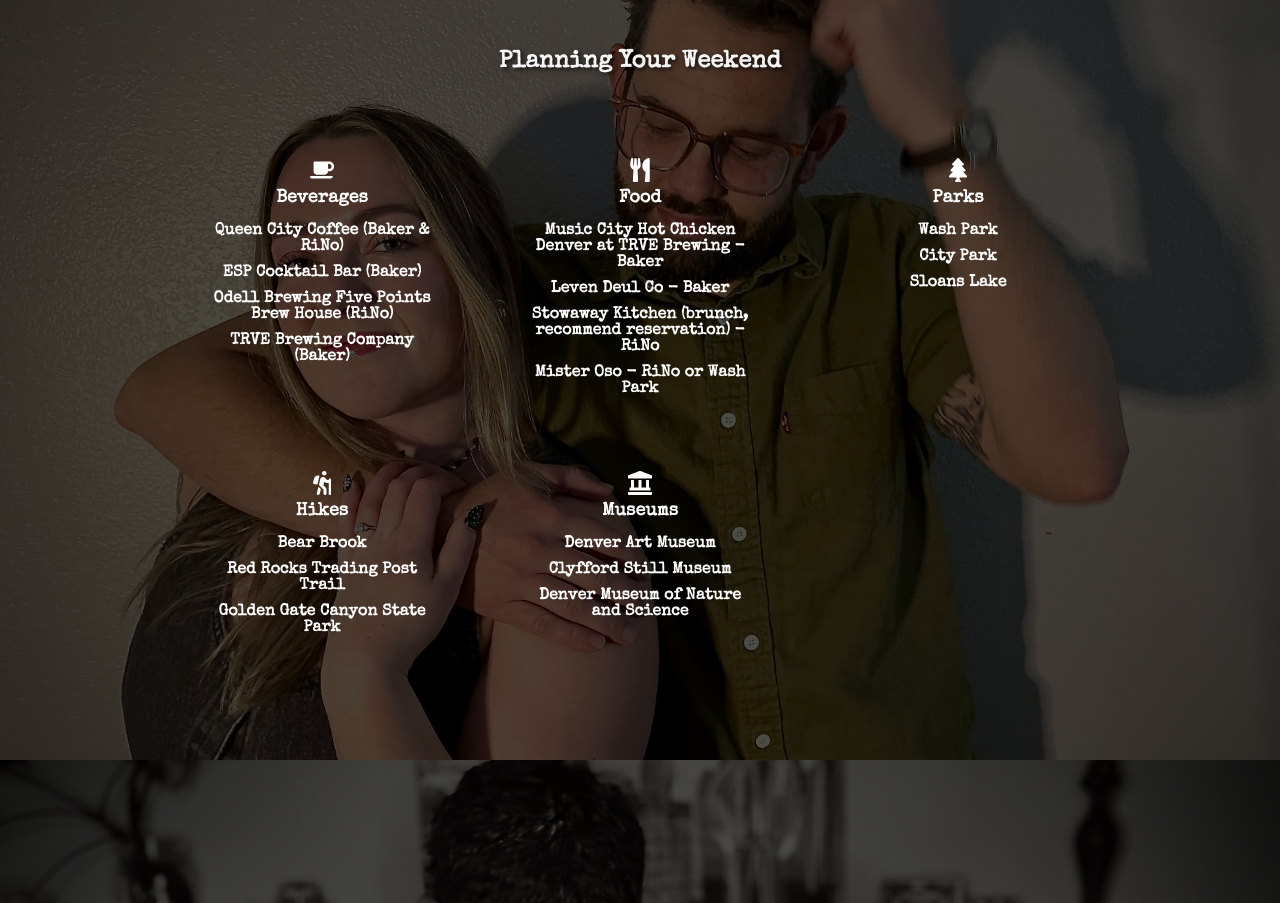
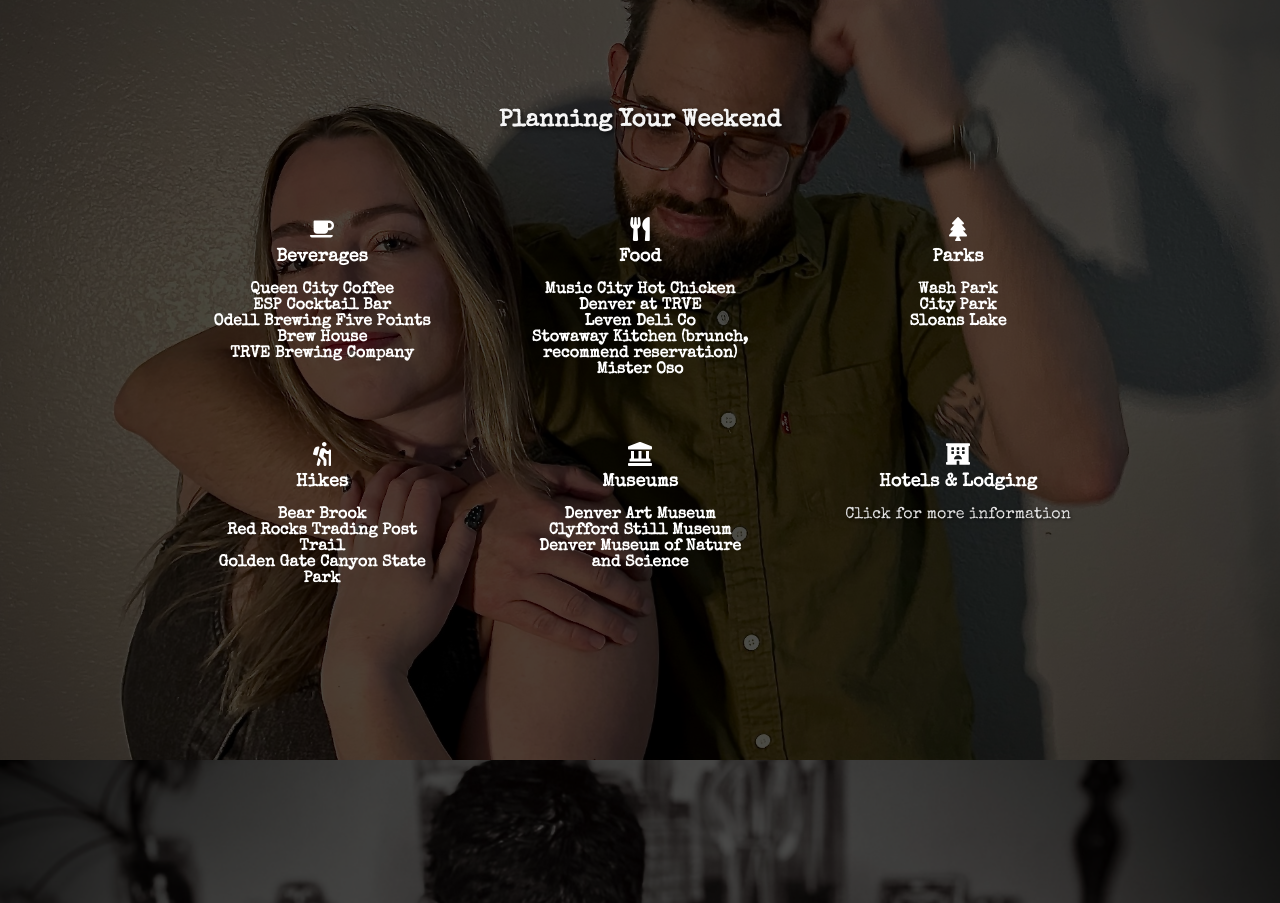
Before and after one commit to davidleach724/alex-and-dave, a React (Create React App) app: page / in a window 1280 px wide. Shown: the part 1640-2543 px from the top of the page. Built offline with nearby package versions, Linux system fonts and the light colour scheme.

Commit message:
hotels and lodging desktop create

```diff
--- a/src/App.css
+++ b/src/App.css
@@ -358,6 +358,7 @@
 .weekend-section {
   margin: 0 auto;
   text-align: center;
+  transition: all 0.5s ease-in-out;
 }
 
 .weekend-details-mobile {
@@ -429,13 +430,13 @@
   color: #ddd; /* Slightly lighter white on hover */
 }
 
-
 .weekend-details-grid {
   display: grid;
   grid-template-columns: repeat(2, 1fr);
   column-gap: 2.5rem;
   row-gap: 1rem;
   margin-top: 3.75rem;
+  transition: all 0.5s ease-in-out;
 }
 
 @media (min-width: 768px) {
@@ -450,6 +451,9 @@
   flex-direction: column;
   align-items: center;
   background: none;
+  cursor: pointer;
+  border-radius: 10px;
+  transition: all 0.4s ease-in-out;
 }
 
 .weekend-details-card-title {
@@ -474,3 +478,43 @@
 .weekend-details-card-content a:hover {
   text-decoration: underline;
 }
+
+/* Hotels & Lodging Expanded */
+.expanded-hotels {
+  padding: 2rem;
+  border-radius: 10px;
+  width: 100%;
+  max-width: 800px;
+  margin: auto;
+  text-align: left;
+  opacity: 0;
+  transform: scale(0.95);
+  transition: opacity 0.5s ease-in-out, transform 0.5s ease-in-out;
+}
+
+.expanded-hotels.show {
+  opacity: 1;
+  transform: scale(1);
+}
+
+.expanded-hotels p,
+.expanded-hotels ul {
+  text-align: left;
+}
+
+.expanded-hotels ul {
+  list-style-type: none;
+  padding: 0;
+}
+
+.expanded-hotels li {
+  margin-bottom: 10px;
+}
+
+/* Hide other cards when expanded */
+.weekend-details-grid.hidden {
+  opacity: 0;
+  transform: scale(0.95);
+  pointer-events: none;
+  transition: opacity 0.5s ease-in-out, transform 0.5s ease-in-out;
+}
--- a/src/components/PlanningYourWeekend.js
+++ b/src/components/PlanningYourWeekend.js
@@ -6,207 +6,13 @@
   FaTree,
   FaHiking,
   FaLandmark,
+  FaHotel,
 } from "react-icons/fa";
-
-const weekendActivities = [
-  {
-    icon: <FaCoffee size={24} />,
-    title: "Beverages",
-    content: (
-      <ul>
-        <ul style={{ marginBottom: "10px" }}>
-          <a
-            href="https://queencitycollectivecoffee.com/"
-            target="_blank"
-            rel="noopener noreferrer"
-          >
-            Queen City Coffee (Baker & RiNo)
-          </a>
-        </ul>
-        <ul style={{ marginBottom: "10px" }}>
-          <a
-            href="https://esphifi.co/"
-            target="_blank"
-            rel="noopener noreferrer"
-          >
-            ESP Cocktail Bar (Baker)
-          </a>
-        </ul>
-        <ul style={{ marginBottom: "10px" }}>
-          <a
-            href="https://www.odellbrewing.com/locations/fivepoints/"
-            target="_blank"
-            rel="noopener noreferrer"
-          >
-            Odell Brewing Five Points Brew House (RiNo)
-          </a>
-        </ul>
-        <ul style={{ marginBottom: "10px" }}>
-          <a
-            href="https://www.trvebrewing.com/"
-            target="_blank"
-            rel="noopener noreferrer"
-          >
-            TRVE Brewing Company (Baker)
-          </a>
-        </ul>
-      </ul>
-    ),
-  },
-  {
-    icon: <FaUtensils size={24} />,
-    title: "Food",
-    content: (
-      <ul>
-        <ul style={{ marginBottom: "10px" }}>
-          <a
-            href="https://www.mchcco.com/"
-            target="_blank"
-            rel="noopener noreferrer"
-          >
-            Music City Hot Chicken Denver at TRVE Brewing - Baker
-          </a>
-        </ul>
-        <ul style={{ marginBottom: "10px" }}>
-          <a
-            href="https://eatleven.com/"
-            target="_blank"
-            rel="noopener noreferrer"
-          >
-            Leven Deul Co - Baker
-          </a>
-        </ul>
-        <ul style={{ marginBottom: "10px" }}>
-          <a
-            href="https://www.stowawaydenver.com/"
-            target="_blank"
-            rel="noopener noreferrer"
-          >
-            Stowaway Kitchen (brunch, recommend reservation) - RiNo
-          </a>
-        </ul>
-        <ul style={{ marginBottom: "10px" }}>
-          <a
-            href="https://www.misterosodenver.com/"
-            target="_blank"
-            rel="noopener noreferrer"
-          >
-            Mister Oso - RiNo or Wash Park
-          </a>
-        </ul>
-      </ul>
-    ),
-  },
-  {
-    icon: <FaTree size={24} />,
-    title: "Parks",
-    content: (
-      <ul>
-        <ul style={{ marginBottom: "10px" }}>
-          <a
-            href="https://maps.app.goo.gl/LMFkP9cAn666fmjs5?g_st=com.google.maps.preview.copy"
-            target="_blank"
-            rel="noopener noreferrer"
-          >
-            Wash Park
-          </a>
-        </ul>
-        <ul style={{ marginBottom: "10px" }}>
-          <a
-            href="https://maps.app.goo.gl/BvKktM1XfVfv8zoi8?g_st=com.google.maps.preview.copy"
-            target="_blank"
-            rel="noopener noreferrer"
-          >
-            City Park
-          </a>
-        </ul>
-        <ul style={{ marginBottom: "10px" }}>
-          <a
-            href="https://maps.app.goo.gl/b7SDTzfs6d6SkJaQA?g_st=com.google.maps.preview.copy"
-            target="_blank"
-            rel="noopener noreferrer"
-          >
-            Sloans Lake
-          </a>
-        </ul>
-      </ul>
-    ),
-  },
-  {
-    icon: <FaHiking size={24} />,
-    title: "Hikes",
-    content: (
-      <ul>
-        <ul style={{ marginBottom: "10px" }}>
-          <a
-            href="https://www.alltrails.com/trail/us/colorado/beaver-brook-chavez-trail-loop"
-            target="_blank"
-            rel="noopener noreferrer"
-          >
-            Bear Brook
-          </a>
-        </ul>
-        <ul style={{ marginBottom: "10px" }}>
-          <a
-            href="https://www.alltrails.com/trail/us/colorado/red-rocks-trading-post-trail?sh=7tcbkh"
-            target="_blank"
-            rel="noopener noreferrer"
-          >
-            Red Rocks Trading Post Trail
-          </a>
-        </ul>
-        <ul style={{ marginBottom: "10px" }}>
-          <a
-            href="https://alltrails.com/parks/us/colorado/golden-gate-canyon-state-park"
-            target="_blank"
-            rel="noopener noreferrer"
-          >
-            Golden Gate Canyon State Park
-          </a>
-        </ul>
-      </ul>
-    ),
-  },
-  {
-    icon: <FaLandmark size={24} />,
-    title: "Museums",
-    content: (
-      <ul>
-        <ul style={{ marginBottom: "10px" }}>
-          <a
-            href="https://www.denverartmuseum.org/en"
-            target="_blank"
-            rel="noopener noreferrer"
-          >
-            Denver Art Museum
-          </a>
-        </ul>
-        <ul style={{ marginBottom: "10px" }}>
-          <a
-            href="https://clyffordstillmuseum.org/"
-            target="_blank"
-            rel="noopener noreferrer"
-          >
-            Clyfford Still Museum
-          </a>
-        </ul>
-        <ul style={{ marginBottom: "10px" }}>
-          <a
-            href="https://www.dmns.org/"
-            target="_blank"
-            rel="noopener noreferrer"
-          >
-            Denver Museum of Nature and Science
-          </a>
-        </ul>
-      </ul>
-    ),
-  },
-];
 
 export default function PlanningYourWeekend() {
   const [isMobile, setIsMobile] = useState(false);
   const [openIndex, setOpenIndex] = useState(null);
+  const [expandedHotels, setExpandedHotels] = useState(false);
 
   useEffect(() => {
     const checkScreenSize = () => setIsMobile(window.innerWidth < 768);
@@ -216,40 +22,107 @@
   }, []);
 
   const toggleDetail = (index) => {
-    setOpenIndex(openIndex === index ? null : index);
+    if (index === 5) {
+      setExpandedHotels(!expandedHotels);
+    } else {
+      setOpenIndex(openIndex === index ? null : index);
+      setExpandedHotels(false);
+    }
   };
+
+const weekendActivities = [
+  {
+    icon: <FaCoffee size={24} />,
+    title: "Beverages",
+    content: (
+      <ul>
+        <ul><a href="https://queencitycollectivecoffee.com/" target="_blank" rel="noopener noreferrer">Queen City Coffee</a></ul>
+        <ul><a href="https://esphifi.co/" target="_blank" rel="noopener noreferrer">ESP Cocktail Bar</a></ul>
+        <ul><a href="https://www.odellbrewing.com/locations/fivepoints/" target="_blank" rel="noopener noreferrer">Odell Brewing Five Points Brew House</a></ul>
+        <ul><a href="https://www.trvebrewing.com/" target="_blank" rel="noopener noreferrer">TRVE Brewing Company</a></ul>
+      </ul>
+    ),
+  },
+  {
+    icon: <FaUtensils size={24} />,
+    title: "Food",
+    content: (
+      <ul>
+        <ul><a href="https://www.mchcco.com/" target="_blank" rel="noopener noreferrer">Music City Hot Chicken Denver at TRVE</a></ul>
+        <ul><a href="https://eatleven.com/" target="_blank" rel="noopener noreferrer">Leven Deli Co</a></ul>
+        <ul><a href="https://www.stowawaydenver.com/" target="_blank" rel="noopener noreferrer">Stowaway Kitchen (brunch, recommend reservation)</a></ul>
+        <ul><a href="https://www.misterosodenver.com/" target="_blank" rel="noopener noreferrer">Mister Oso</a></ul>
+      </ul>
+    ),
+  },
+  {
+    icon: <FaTree size={24} />,
+    title: "Parks",
+    content: (
+      <ul>
+        <ul><a href="https://maps.app.goo.gl/LMFkP9cAn666fmjs5?g_st=com.google.maps.preview.copy" target="_blank" rel="noopener noreferrer">Wash Park</a></ul>
+        <ul><a href="https://maps.app.goo.gl/BvKktM1XfVfv8zoi8?g_st=com.google.maps.preview.copy" target="_blank" rel="noopener noreferrer">City Park</a></ul>
+        <ul><a href="https://maps.app.goo.gl/b7SDTzfs6d6SkJaQA?g_st=com.google.maps.preview.copy" target="_blank" rel="noopener noreferrer">Sloans Lake</a></ul>
+      </ul>
+    ),
+  },
+  {
+    icon: <FaHiking size={24} />,
+    title: "Hikes",
+    content: (
+      <ul>
+        <ul><a href="https://www.alltrails.com/trail/us/colorado/beaver-brook-chavez-trail-loop" target="_blank" rel="noopener noreferrer">Bear Brook</a></ul>
+        <ul><a href="https://www.alltrails.com/trail/us/colorado/red-rocks-trading-post-trail?sh=7tcbkh" target="_blank" rel="noopener noreferrer">Red Rocks Trading Post Trail</a></ul>
+        <ul><a href="https://alltrails.com/parks/us/colorado/golden-gate-canyon-state-park" target="_blank" rel="noopener noreferrer">Golden Gate Canyon State Park</a></ul>
+      </ul>
+    ),
+  },
+  {
+    icon: <FaLandmark size={24} />,
+    title: "Museums",
+    content: (
+      <ul>
+        <ul><a href="https://www.denverartmuseum.org/en" target="_blank" rel="noopener noreferrer">Denver Art Museum</a></ul>
+        <ul><a href="https://clyffordstillmuseum.org/" target="_blank" rel="noopener noreferrer">Clyfford Still Museum</a></ul>
+        <ul><a href="https://www.dmns.org/" target="_blank" rel="noopener noreferrer">Denver Museum of Nature and Science</a></ul>
+      </ul>
+    ),
+  },
+  {
+    icon: <FaHotel size={24} />,
+    title: "Hotels & Lodging",
+    content: (
+      expandedHotels ? (
+        <>
+        <div className="weekend-details-icon"><FaHotel size={24} /></div>
+        <h3 className="weekend-details-card-title">Hotels & Lodging</h3>
+        <p className="collapse-text">Click to collapse</p>
+          <p>We don’t have a reserved room block, but we recommend checking out Airbnb for the best options. If you need help finding a place, just let us know! Some of the best areas to stay with plenty to do nearby are:</p>
+          <ul>
+            <ul>Baker / South Broadway – A lively strip full of vintage shops, dive bars, and great restaurants.</ul>
+            <ul>RiNo (River North) – Denver’s arts district, packed with breweries, murals, and trendy eateries.</ul>
+            <ul>Capitol Hill – Historic charm meets a buzzing nightlife scene with cafes, music venues, and museums.</ul>
+            <ul>The Highlands – A mix of modern and classic, offering scenic views, top-tier restaurants, and boutique shopping.</ul>
+          </ul>
+        </>
+      ) : (
+        <p>Click for more information</p>
+      )
+    ),
+  },
+];
+
+
 
   return (
     <section className="weekend-section">
       <h2 className="section-header">Planning Your Weekend</h2>
-      {isMobile ? (
-        <div className="weekend-details-mobile">
-          {weekendActivities.map((item, index) => (
-            <div
-              key={index}
-              className={`weekend-details-item mobile ${
-                openIndex === index ? "open" : ""
-              }`}
-              onClick={() => toggleDetail(index)}
-              style={{ textAlign: "center" }}
-            >
-              <div className="section-header">
-                <div className="weekend-details-icon">{item.icon}</div>
-                <h3 className="weekend-details-summary">{item.title}</h3>
-              </div>
-              <div
-                className="weekend-details-content"
-                style={{ maxHeight: openIndex === index ? "200px" : "0" }}
-              >
-                {item.content}
-              </div>
-            </div>
-          ))}
-        </div>
+      {expandedHotels ? (
+        <div className="expanded-hotels show" onClick={() => setExpandedHotels(false)}>{weekendActivities[5].content}</div>
       ) : (
         <div className="weekend-details-grid">
           {weekendActivities.map((item, index) => (
-            <div key={index} className="weekend-details-card">
+            <div key={index} className="weekend-details-card" onClick={() => toggleDetail(index)}>
               <div className="weekend-details-icon">{item.icon}</div>
               <h3 className="weekend-details-card-title">{item.title}</h3>
               <div className="weekend-details-card-content">{item.content}</div>
```
